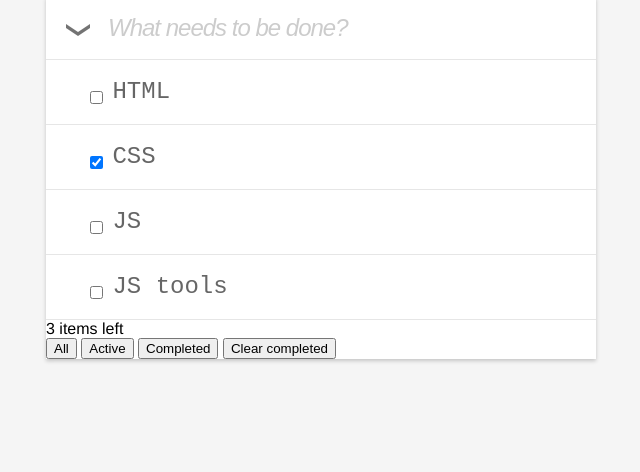
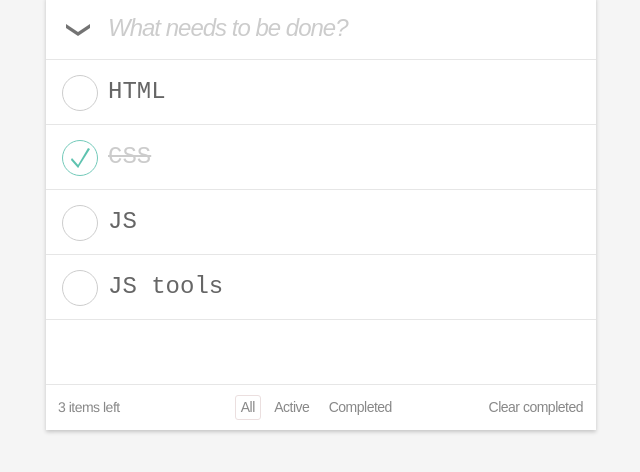
Before and after one commit to shvedovskiy/Shvedov_Oleg, a plain HTML site: page index.html in a window 1280 px wide. Shown: the part 118-590 px from the top of the page, without its empty margins (319-959 px from the left). Drawn offline with Linux system fonts and the light colour scheme.

Commit message:
Before debugging

```diff
--- a/index.html
+++ b/index.html
@@ -1,6 +1,6 @@
 <!DOCTYPE html>
 <html lang="en">
-
+<!--TODO: prevent newline in textareas-->
 <head>
     <meta charset="UTF-8">
     <title>todos | The simplest todo manager</title>
@@ -26,23 +26,26 @@
             <ul>
                 <li class="todo-item">
                     <input type="checkbox" class="todo-item_ready-mark" aria-label="Пометить дело как выполненное">
-                    <textarea class="todo-item_text">HTML</textarea>
+                    <textarea class="todo-item_text" wrap="off" rows="1">HTML</textarea>
                     <button class="todo-item_remove" aria-label="Удалить дело"></button>
                 </li>
                 <li class="todo-item __ready">
                     <input type="checkbox" checked class="todo-item_ready-mark" aria-label="Пометить дело как выполненное">
-                    <textarea class="todo-item_text">CSS</textarea>
+                    <textarea class="todo-item_text" wrap="off" rows="1">CSS</textarea>
                     <button class="todo-item_remove" aria-label="Удалить дело"></button>
                 </li>
                 <li class="todo-item">
                     <input type="checkbox" class="todo-item_ready-mark" aria-label="Пометить дело как выполненное">
-                    <textarea class="todo-item_text">JS</textarea>
+                    <textarea class="todo-item_text" wrap="off" rows="1">JS</textarea>
                     <button class="todo-item_remove" aria-label="Удалить дело"></button>
                 </li>
                 <li class="todo-item">
                     <input type="checkbox" class="todo-item_ready-mark" aria-label="Пометить дело как выполненное">
-                    <textarea class="todo-item_text">JS tools</textarea>
+                    <textarea class="todo-item_text" wrap="off" rows="1">JS tools</textarea>
                     <button class="todo-item_remove" aria-label="Удалить дело"></button>
+                </li>
+                <li class="todo-item">
+                    <textarea class="todo-item_text" wrap="off" rows="1"></textarea>
                 </li>
             </ul>
         </div>
@@ -66,6 +69,7 @@
             </div>
         </div>
     </div>
+
 </body>
 
 </html>
--- a/style.css
+++ b/style.css
@@ -36,13 +36,12 @@ body {
 .todo-add_select-all {
     position: absolute;
     top: 22px;
-    left: 25px;
+    left: 23px;
     display: none;
 }
 
 .todo-add_select-all + label {
     background: url("icons/select-all.png") no-repeat;
-    display:inline-block;
     height: 12px;
     width: 24px;
     position: absolute;
@@ -102,7 +101,6 @@ body {
 
 .todos-list {
     margin-top: 0;
-/*    box-shadow: 0 2px 3px #cecece;*/
 }
 
 .todos-list ul {
@@ -113,8 +111,14 @@ body {
 
 .todo-item {
     position: relative;
-    padding: 16px 16px 16px 40px;
+    padding: 16px 16px 16px 60px;
     border-bottom: 1px solid rgb(230, 230, 230);
+}
+
+.todo-item:hover,
+.todo-item:hover .todo-item_text,
+.todo-item.__ready:hover {
+    background-color: rgb(250, 250, 250);
 }
 
 .todo-item:hover .todo-item_remove {
@@ -126,6 +130,7 @@ body {
 }
 
 .todo-item_text {
+    overflow: hidden;
     text-align: left;
     height: 24px;
     font-size: 24px;
@@ -135,6 +140,29 @@ body {
     resize: none;
     width: 90%;
     outline: none;
+}
+
+.todo-item_ready-mark {
+    position: absolute;
+    left: 12px;
+    bottom: 10px;
+    float: left;
+    background-color: transparent;
+    border: 1px solid rgb(205, 205, 205);
+    -webkit-appearance: none;
+    -moz-appearance: none;
+    appearance: none;
+    border-radius: 50%;
+    outline: none;
+    width: 36px;
+    height: 36px;
+}
+
+/* т.к. __ready пока пишем руками, то первая строка селектора есть заглушка для стилизации элементов без него */
+.todo-item_ready-mark:checked,
+.todo-item.__ready .todo-item_ready-mark:checked {
+    border-color: rgb(115, 202, 186);
+    background: url(icons/completed.png) no-repeat center;
 }
 
 .todo-item_remove {
@@ -150,6 +178,50 @@ body {
     border: 0;
 }
 
-.todo-item_ready-mark {
+.todo-item_ready-mark:checked + .todo-item_text {
+    color: rgb(204, 204, 204);
+    text-decoration: line-through;
+    transition: color 0.2s ease-out;
+}
 
+.todos-actions-bar {
+    padding: 10px 12px;
+    font-size: 14px;
+    font-weight: 200;
+    color: rgb(136, 136, 136);
+    letter-spacing: -0.5px;
 }
+
+.todos-actions-bar_counter {
+    margin-right: 115px;
+    float: left;
+    padding-top: 4px;
+}
+
+.todos-filters button {
+    border: 1px solid rgb(255, 255, 255);
+    background-color: rgb(255, 255, 255);
+    font-size: 14px;
+    font-weight: 300;
+    color: rgb(136, 136, 136);
+    outline: none;
+    letter-spacing: -0.5px;
+    padding: 3px 5px 4px 5px;
+    margin-right: 4px
+}
+
+.todos-filters button:hover,
+.todos-filter.__active {
+    border: 1px solid rgb(235, 223, 223);
+    border-radius: 3px;
+}
+
+.todos-filters button:last-child {
+    float: right;
+    margin-right: 0;
+    padding-right: 0;
+}
+
+.todos-filters button:last-child:hover {
+    border: 1px solid rgb(255, 255, 255);
+}
```
Also changed, not shown: 1 other file.
